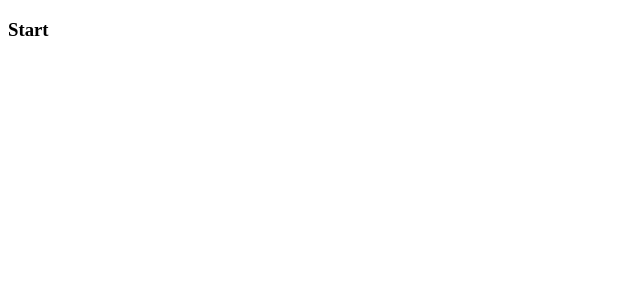
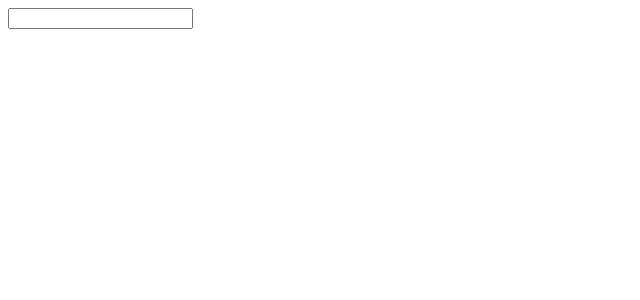
Before and after one commit to craigmckeachie/a14_demos, an Angular app: page / in a window 1280 px wide. Shown: the top 300 px of the page, without its empty margins (0-640 px from the left). Built offline with nearby package versions, Linux system fonts and the light colour scheme.

Commit message:
rxjs-observables-3

```diff
--- a/src/app/app.component.ts
+++ b/src/app/app.component.ts
@@ -1,10 +1,22 @@
+import { OnInit, ViewChild } from '@angular/core';
+import { ElementRef } from '@angular/core';
+import { AfterViewInit } from '@angular/core';
 import { Component } from '@angular/core';
+import { fromEvent } from 'rxjs';
 
 @Component({
   selector: 'app-root',
-  template: ` <h3>Start</h3> `,
+  template: ` <input type="text" #myInput /> `,
   styles: [],
 })
-export class AppComponent {
-  title = 'a14_demos';
+export class AppComponent implements OnInit, AfterViewInit {
+  @ViewChild('myInput') input: ElementRef | undefined = undefined;
+
+  ngOnInit(): void {}
+  ngAfterViewInit(): void {
+    const inputChangeEvents$ = fromEvent<InputEvent>(
+      this.input?.nativeElement,
+      'input'
+    ).subscribe((event: InputEvent) => console.log(event));
+  }
 }
```
